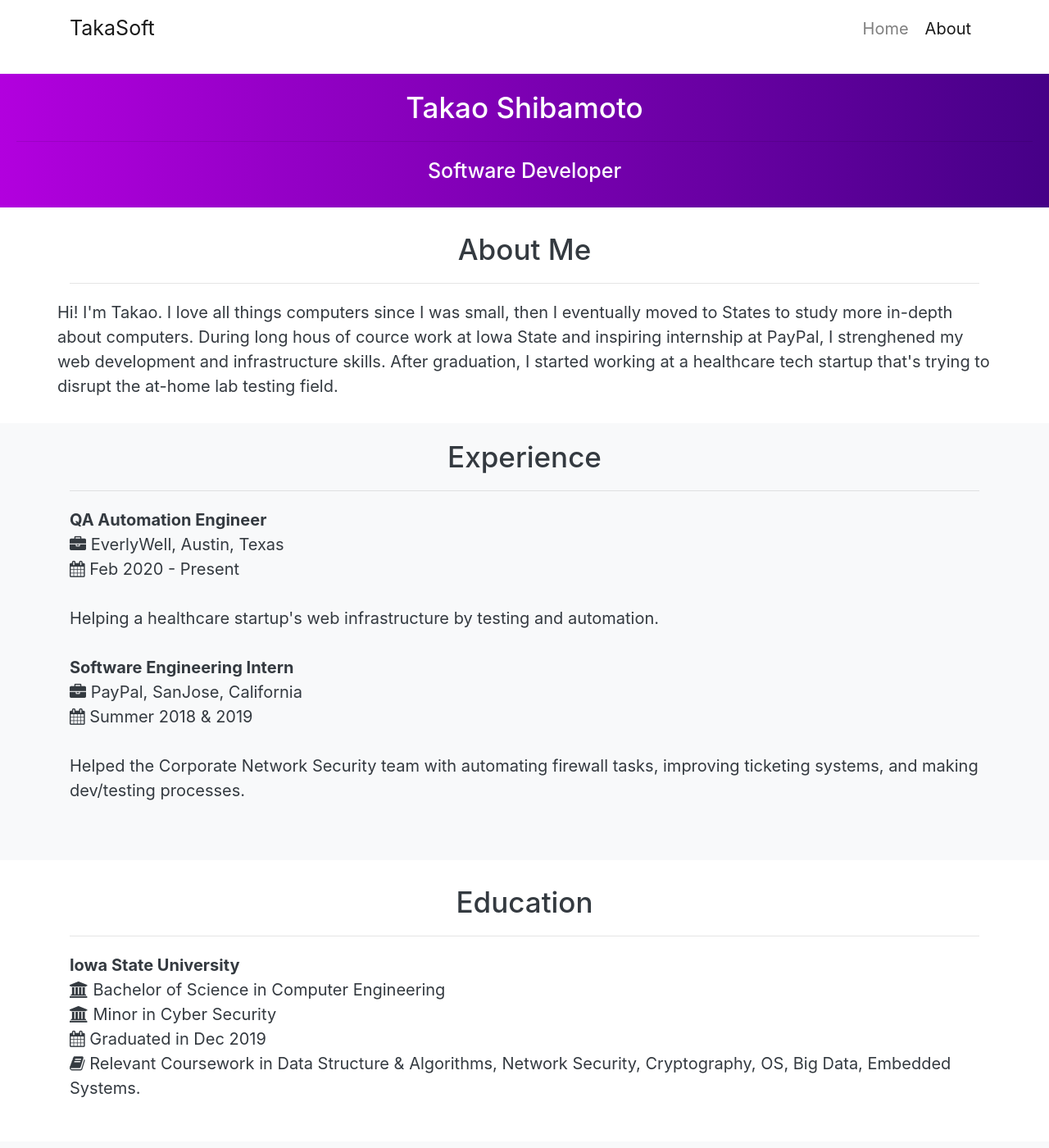
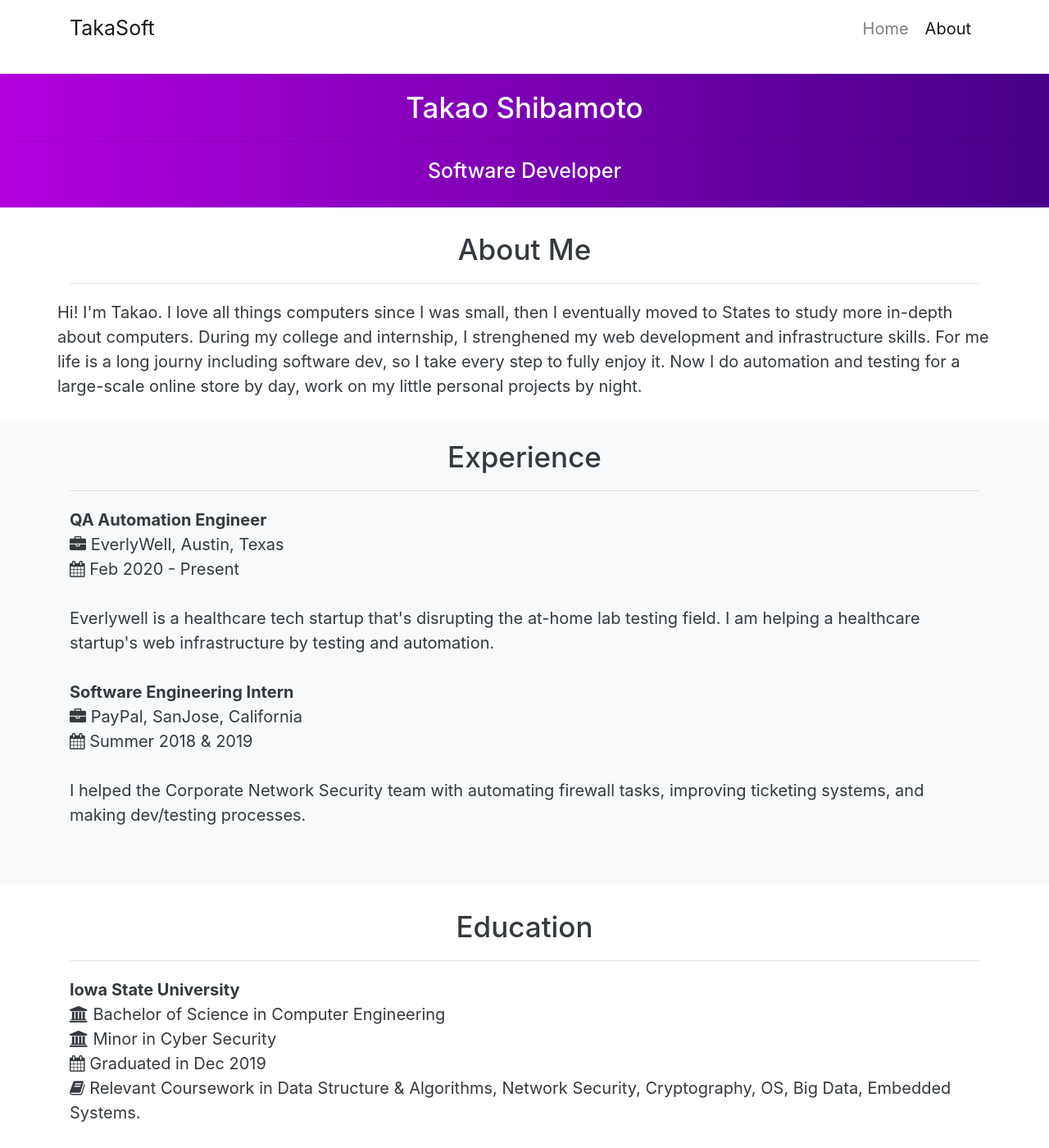
Before and after one commit to takasoft/takasoft.github.io, a Jekyll site: the page built from about.html, in a window 1280 px wide and 1400 px high. Shown: the whole window at 82% size. Built offline with Jekyll 4.4.1, drawn with Linux system fonts in a browser that asks for light colours.

Commit message:
update about

```diff
--- a/about.html
+++ b/about.html
@@ -18,8 +18,9 @@ filetype: html
     <div class="row">
       Hi! I'm Takao.
       I love all things computers since I was small, then I eventually moved to States to study more in-depth about computers.
-      During long hous of cource work at Iowa State and inspiring internship at PayPal, I strenghened my web development and infrastructure skills.
-      After graduation, I started working at a healthcare tech startup that's trying to disrupt the at-home lab testing field.
+      During my college and internship, I strenghened my web development and infrastructure skills.
+      For me life is a long journy including software dev, so I take every step to fully enjoy it.
+      Now I do automation and testing for a large-scale online store by day, work on my little personal projects by night.
     </div>
   </div>
 </div>
@@ -33,13 +34,14 @@ filetype: html
       <i class="fa fa-briefcase"></i> EverlyWell, Austin, Texas<br>
       <i class="fa fa-calendar"></i> Feb 2020 - Present<br><br>
 
-      Helping a healthcare startup's web infrastructure by testing and automation.<br><br>
+      Everlywell is a healthcare tech startup that's disrupting the at-home lab testing field.
+      I am helping a healthcare startup's web infrastructure by testing and automation.<br><br>
 
       <b>Software Engineering Intern</b><br>
       <i class="fa fa-briefcase"></i> PayPal, SanJose, California<br>
       <i class="fa fa-calendar"></i> Summer 2018 & 2019<br><br>
 
-      Helped the Corporate Network Security team with automating firewall tasks, improving ticketing systems, and making dev/testing processes.<br><br>
+      I helped the Corporate Network Security team with automating firewall tasks, improving ticketing systems, and making dev/testing processes.<br><br>
     </p>
   </div>
 </div>
```
